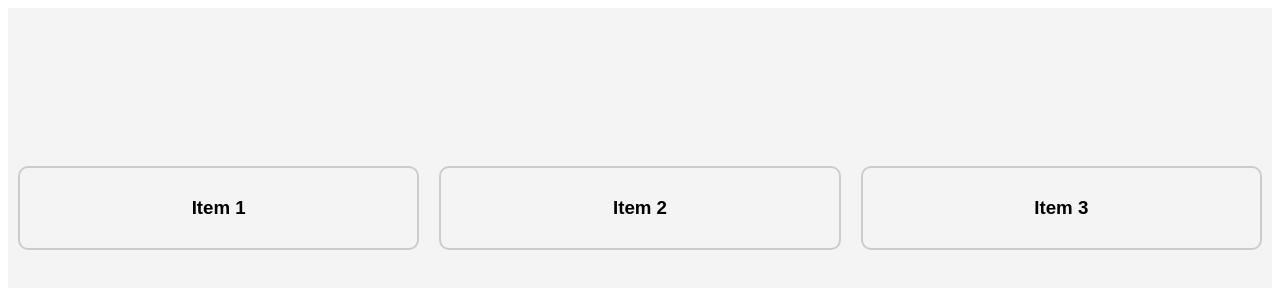
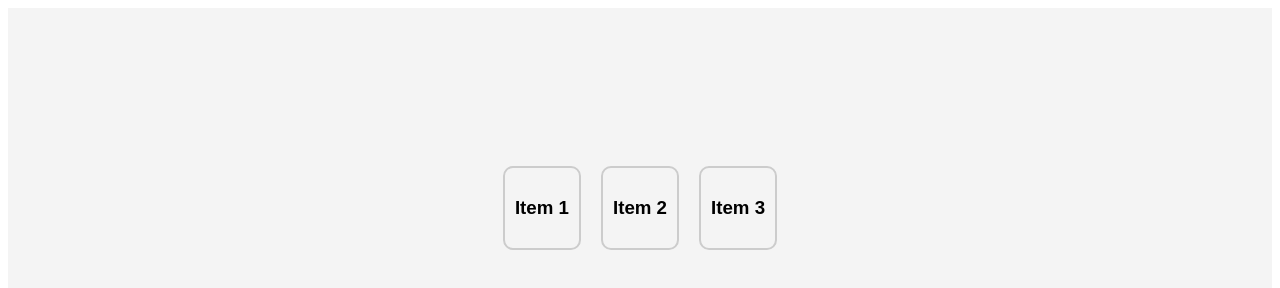
Before and after one commit to veer-kalpit/HTML_UDEMY, a plain HTML site: page 02_CSS/16_flex_allign.html in a window 1280 px wide. Drawn offline with Linux system fonts and the light colour scheme.

Commit message:
practice

```diff
--- a/02_CSS/16_flex_allign.html
+++ b/02_CSS/16_flex_allign.html
@@ -28,7 +28,7 @@
         padding: 10px;
         text-align: center;
         border-radius: 10px;
-        flex: 1;
+        /* flex: 1; */
       }
     </style>
   </head>
```
